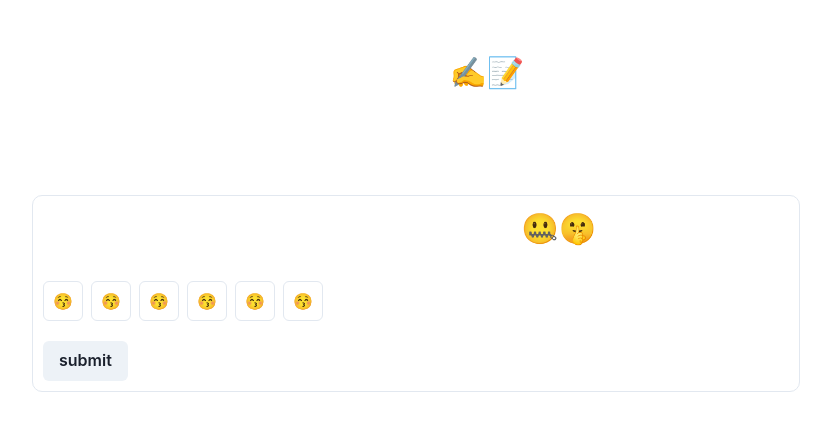
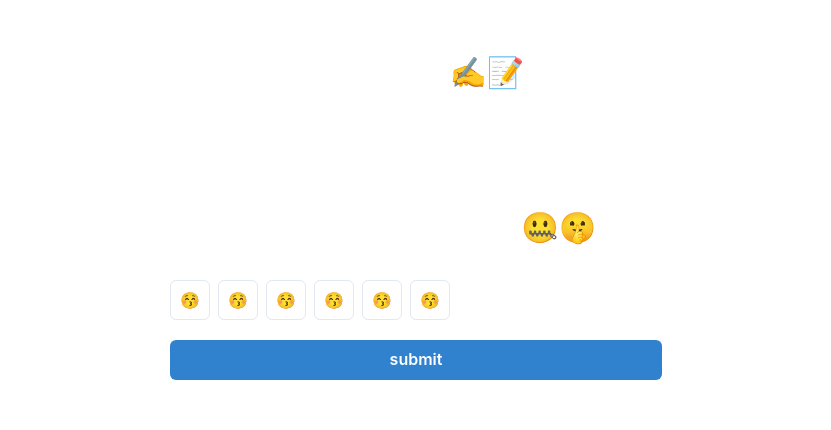
Before and after one commit to devtofunmi/chak, a React (Vite) app: page /otp in a window 1280 px wide. Shown: the top 430 px of the page, without its empty margins (224-1055 px from the left). Built offline with nearby package versions, Linux system fonts and the light colour scheme; sample sign-in values are in the browser's storage.

Commit message:
change the style of the otp page

```diff
--- a/src/pages/Otp.jsx
+++ b/src/pages/Otp.jsx
@@ -66,24 +66,21 @@ const Otp = () => {
       <Flex
         align-items="center"
         justify-contents="center"
-        w={["80%", "60%"]}
+        w={["70%", "40%"]}
         m="auto"
         flexDirection="column"
-        border="1px"
-        borderColor="gray.200"
-        borderRadius={"10px"}
         p={"10px"}
         marginTop={"100px"}
       >
         <Text
           color="white"
-          fontSize={30}
+          fontSize={["20px", "30px"]}
           textAlign="center"
           fontFamily="sans-serif"
         >
           OTP VERIFICATION 🤐🤫
         </Text>
-        <Box>
+
         <HStack mt={"30px"}>
           <PinInput placeholder="😚" otp onChange={(otp) => setPin(otp)}>
             <PinInputField />
@@ -94,7 +91,14 @@ const Otp = () => {
             <PinInputField />
           </PinInput>
         </HStack>
-          <Button mt={"20px"} onClick={subMit} disabled={pin < 6 || loading}>
+
+        <Button
+          backgroundColor="blue.500"
+          color="white"
+          mt={"20px"}
+          onClick={subMit}
+          disabled={pin < 6 || loading}
+        >
           {loading ? (
             <Spinner
               thickness="4px"
@@ -107,7 +111,6 @@ const Otp = () => {
             "submit"
           )}
         </Button>
-        </Box>
       </Flex>
     </>
   );
```
Lines whose indentation alone changed are shown as unchanged.
